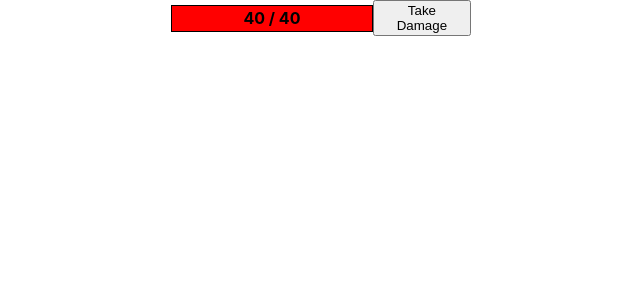
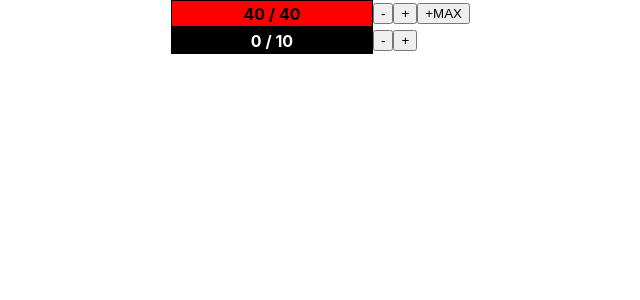
Before and after one commit to tSquand/At-the-End, a React (Create React App) app: page / in a window 1280 px wide. Shown: the top 300 px of the page, without its empty margins (319-959 px from the left). Built offline with nearby package versions, Linux system fonts and the light colour scheme.

Commit message:
Added madness bar, buttons to alter health and madness, maxHealth prop

```diff
--- a/package.json
+++ b/package.json
@@ -8,7 +8,7 @@
     "@testing-library/user-event": "^13.5.0",
     "react": "^18.2.0",
     "react-dom": "^18.2.0",
-    "react-scripts": "5.0.1",
+    "react-scripts": "^2.1.3",
     "web-vitals": "^2.1.4"
   },
   "scripts": {
--- a/src/App.js
+++ b/src/App.js
@@ -1,17 +1,50 @@
 import React, {useState, useCallback} from 'react';
 import HealthBar from './components/healthbar';
+import MadnessBar from './components/madness';
 
 const App = () => {
   const [health, setHealth] = useState(40);
+  const [maxHealth, setMaxHealth] = useState(40);
+  const [madness, setMadness] = useState(0);
+  const [maxMadness] = useState(10);
 
-  const handleClick = useCallback(() => {
-    setHealth((prevHealth) => Math.max(prevHealth - 5, 0));
+  const minusHealth = useCallback(() => {
+    setHealth((prevHealth) => Math.max(prevHealth - 1, 0));
   }, []);
 
+  const plusHealth = useCallback(() => {
+    if (health < maxHealth) {
+    setHealth((prevHealth) => Math.min(prevHealth + 1, maxHealth));
+    }
+  }, [health, maxHealth]);
+
+  const plusMaxHealth = useCallback(() => {
+    setMaxHealth((prevMaxHealth) => Math.max(prevMaxHealth + 1, 0));
+  })
+
+  const minusMadness = useCallback(() => {
+    setMadness((prevMadness) => Math.max(prevMadness -1, 0));
+  }, []);
+
+  const plusMadness = useCallback(() => {
+    if (madness < maxMadness) {
+      setMadness((prevMadness) => Math.min(prevMadness + 1, maxMadness));
+    }
+  }, [madness, maxMadness]);
+
   return (
-    <div style={{ display: 'flex', justifyContent: 'space-between', alignItems: 'center', width: '300px', margin: '0 auto' }}>
-      <HealthBar health={health} />
-      <button onClick={handleClick}>Take Damage</button>
+    <div>
+      <div style={{ display: 'flex', alignItems: 'center', width: '300px', margin: '0 auto' }}>
+        <HealthBar health={health} maxHealth={maxHealth}/>
+        <button onClick={minusHealth}>-</button>
+        <button onClick={plusHealth}>+</button>
+        <button onClick={plusMaxHealth}>+MAX</button>
+      </div>
+      <div style={{ display: 'flex', alignItems: 'center', width: '300px', margin: '0 auto' }}>
+        <MadnessBar madness={madness} maxMadness={maxMadness}/>
+        <button onClick={minusMadness}>-</button>
+        <button onClick={plusMadness}>+</button>
+      </div>
     </div>
   );
 };
--- a/src/components/healthbar/index.js
+++ b/src/components/healthbar/index.js
@@ -1,12 +1,12 @@
 import React from 'react';
 
-const HealthBar = ({health}) => {
-    const maxHealth = 40;
-    const remainingHealth = Math.max(0, health); // Ensure the remaining health is not negative
-    const healthPercentage = Math.max(remainingHealth / maxHealth) * 100;
+const HealthBar = ({health, maxHealth}) => {
+    const remainingHealth = Math.max(0, health);
+    const healthPercentage = (remainingHealth / maxHealth) * 100;
+
 
     return (
-        <div style={{ display: 'flex', justifyContent: 'center', backgroundColor: '#eee', height: '25px', width: '200px', border: "1px solid black", position: 'relative'}}>
+        <div style={{ display: 'flex', justifyContent: 'center', backgroundColor: 'white', height: '25px', width: '200px', border: "1px solid black", position: 'relative'}}>
             <div style={{backgroundColor: 'red', height: '100%', width: `${healthPercentage}%`, position: 'absolute', top: 0, left: 0 }}>
             </div>
             <div style={{position: 'absolute', top: 0, left: 0, right: 0, bottom: 0, display: 'flex', justifyContent: 'center', alignItems: 'center'}}>
--- /dev/null
+++ b/src/components/madness/index.js
@@ -0,0 +1,22 @@
+import React from 'react';
+
+const MadnessBar = ({madness, maxMadness}) => {
+    const remainingMadness = Math.max(0, madness);
+    const madnessPercentage = (remainingMadness / maxMadness) * 100;
+
+    return (<div>
+        <div style={{ display: 'flex', justifyContent: 'center', backgroundColor: 'black', height: '25px', width: '200px', border: "1px solid black", position: 'relative'}}>
+            <div style={{backgroundColor: 'purple', height: '100%', width: `${madnessPercentage}%`, position: 'absolute', top: 0, left: 0 }}>
+            </div>
+            <div style={{position: 'absolute', top: 0, left: 0, right: 0, bottom: 0, display: 'flex', justifyContent: 'center', alignItems: 'center'}}>
+                <span style={{ color: "white", fontWeight: "bold" }}>
+                    {remainingMadness} / {maxMadness}
+                </span>
+            </div>
+        </div>
+
+    </div>
+    );
+};
+
+export default MadnessBar;
```
Also changed, not shown: 1 other file (tests, documents, lock files or other folders).
